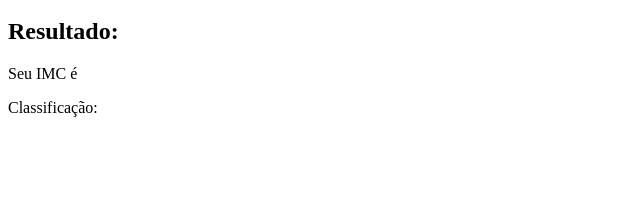
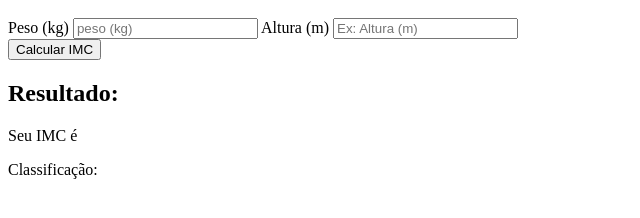
Before and after one commit to PaulaDias04/projeto-imc, a website: page src/index.html in a window 1280 px wide. Shown: the part 48-266 px from the top of the page, without its empty margins (0-640 px from the left). Drawn offline with Linux system fonts and the light colour scheme.

Commit message:
adição de divs no html e elementos basicos do css

```diff
--- a/src/index.html
+++ b/src/index.html
@@ -6,7 +6,14 @@
 <body>
     <div class="container">
         <h1> Simulador de IMC</h1>
-
+        <div class="input-group">
+            <label for="peso">Peso (kg)</label>
+                <input type="number" id="peso" placeholder="peso (kg)">
+            <label for="altura">Altura (m)</label>
+                <input type="number" id="altura" placeholder="Ex: Altura (m)">
+        </div>
+        <button id="calcular">Calcular IMC</button>
+        <div class="result" id="resultado">
             <h2>Resultado:</h2>
             <p> Seu IMC é </p>
             <p> Classificação: </p>
--- a/src/style.css
+++ b/src/style.css
@@ -0,0 +1,22 @@
+body{
+
+
+}
+.container{
+
+}
+
+.container h1 {
+
+}
+.container .input-group{
+
+
+}
+button{
+
+
+}
+.result{
+
+}
```
